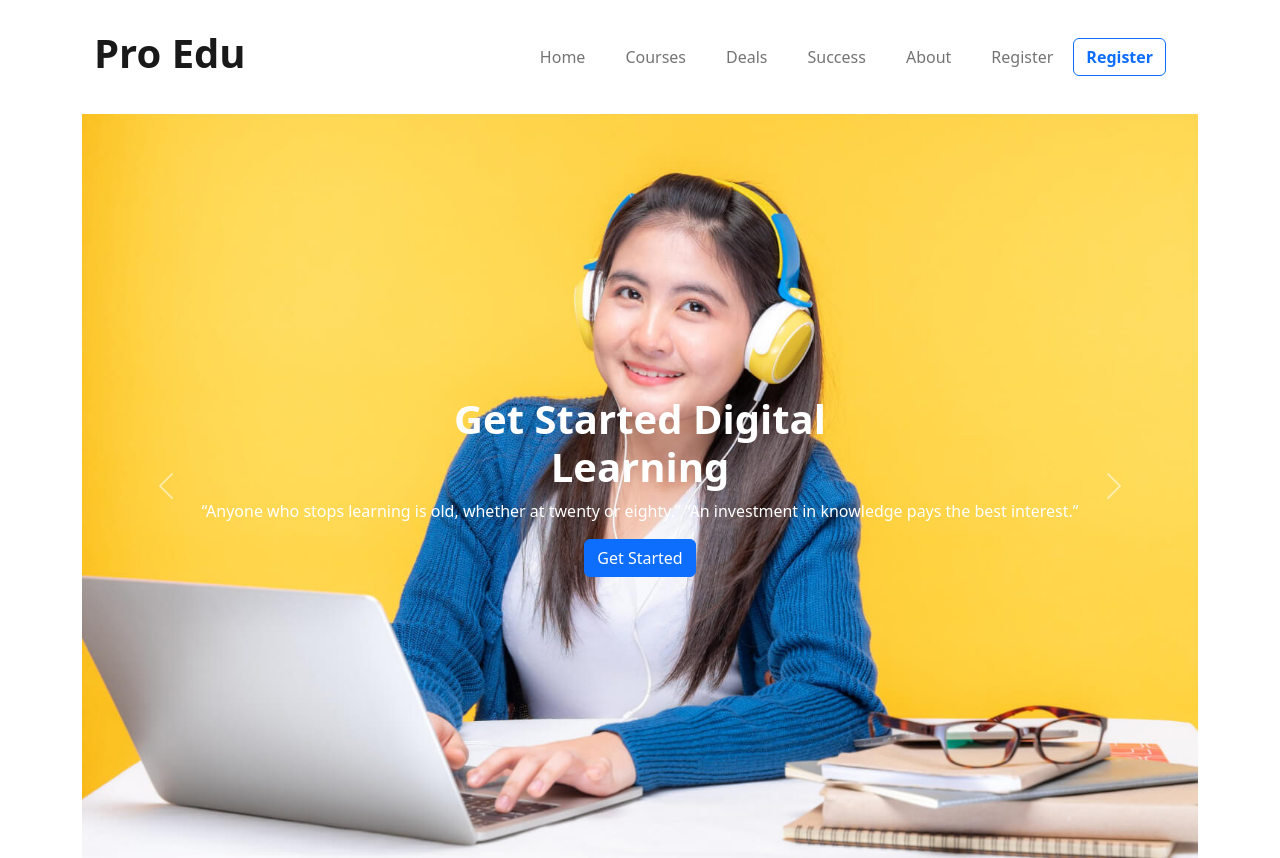
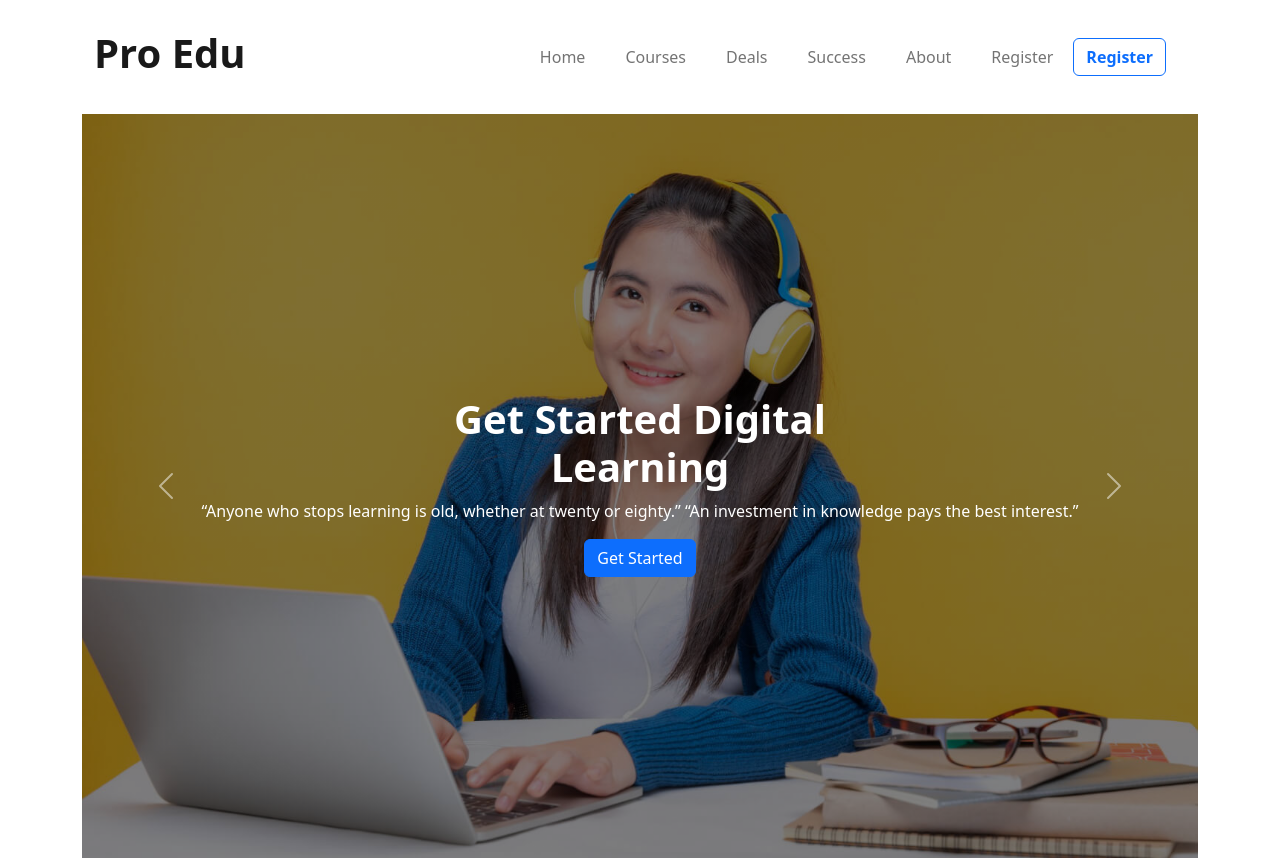
Before and after one commit to siam50/ready-for-learning, a plain HTML site: page index.html in a window 1280 px wide. Shown: the top 858 px of the page. Drawn offline with nearby package versions, Linux system fonts and the light colour scheme.

Commit message:
slider image overlay

```diff
--- a/custom-css/style.css
+++ b/custom-css/style.css
@@ -1,6 +1,12 @@
-.social-icon {
-    background-color: brown;
-    color: aliceblue;
-    margin-right: 5px;
-    margin-left: 5px;
+/* custom style */
+.img-gradient:after {
+    content: "";
+    position: absolute;
+    left: 0;
+    top: 0;
+    width: 100%;
+    height: 100%;
+    background-image: linear-gradient(rgba(0, 0, 0, 0.5),
+            rgba(0, 0, 0, 0.5));
+    display: inline-block;
 }
--- a/index.html
+++ b/index.html
@@ -60,7 +60,7 @@
         <div id="carouselExampleControls" class="carousel slide" data-bs-ride="carousel">
             <div class="carousel-inner">
                 <div class="carousel-item active position-relative">
-                    <img src="images/cover/cover-2.jpg" class="d-block w-100" alt="...">
+                    <div class="img-gradient"><img src="images/cover/cover-2.jpg" class="d-block w-100" alt="..."></div>
                     <div
                         class="position-absolute top-50 start-50 translate-middle text-white text-center container-fluid">
                         <h1 class="fw-bold">Get Started Digital <br> Learning</h1>
@@ -71,7 +71,7 @@
                     </div>
                 </div>
                 <div class="carousel-item active position-relative">
-                    <img src="images/cover/cover-2.jpg" class="d-block w-100" alt="...">
+                    <div class="img-gradient"><img src="images/cover/cover-2.jpg" class="d-block w-100" alt="..."></div>
                     <div
                         class="position-absolute top-50 start-50 translate-middle text-white text-center container-fluid">
                         <h1 class="fw-bold">Get Started Digital <br> Learning</h1>
@@ -81,7 +81,7 @@
                     </div>
                 </div>
                 <div class="carousel-item active position-relative">
-                    <img src="images/cover/cover-2.jpg" class="d-block w-100" alt="...">
+                    <div class="img-gradient"><img src="images/cover/cover-2.jpg" class="d-block w-100" alt="..."></div>
                     <div
                         class="position-absolute top-50 start-50 translate-middle text-white text-center container-fluid">
                         <h1 class="fw-bold">Get Started Digital <br> Learning</h1>
```
